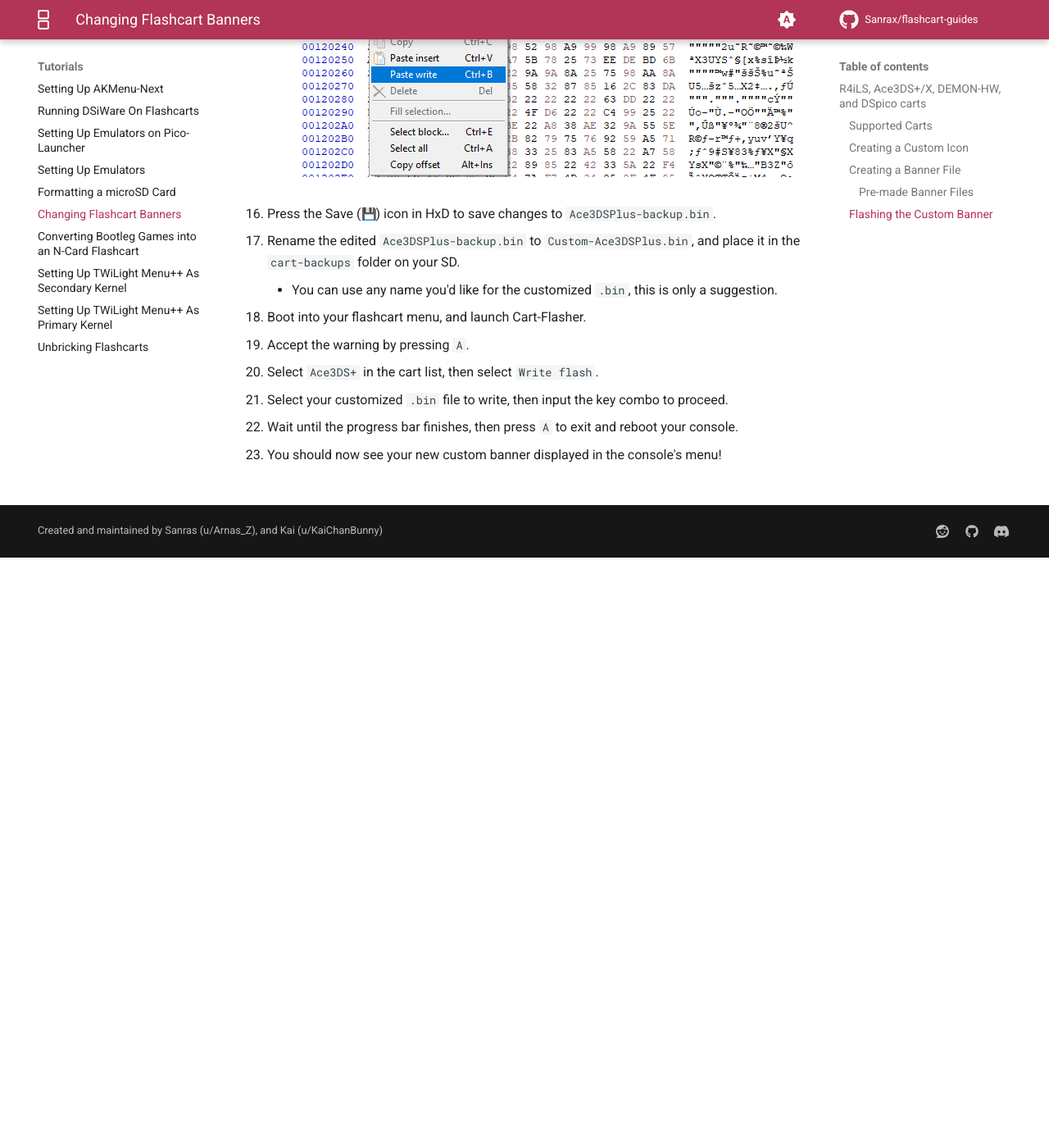
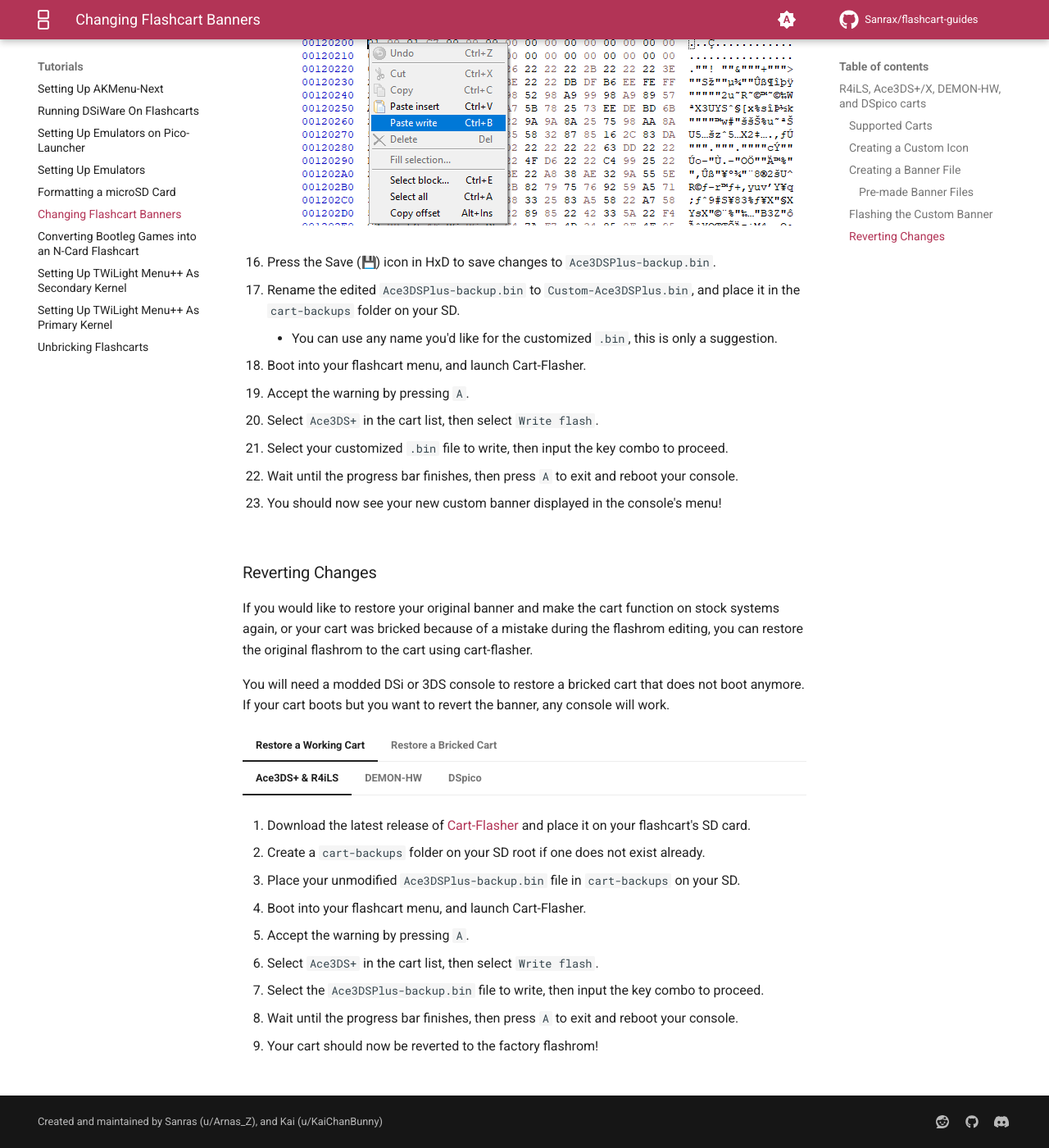
Before and after one commit to Sanrax/flashcart-guides, an MkDocs documentation site: the page built from docs/tutorials/icon-change.md, in a window 1280 px wide and 1400 px high, scrolled down 4932 px. Shown: the whole window at 82% size. Built offline with MkDocs 1.6.1 and Material for MkDocs 9.7.7, drawn with Linux system fonts in a browser that asks for light colours; emoji names are drawn with the system emoji font; comment, search, counter and statistics services are not loaded; before the commit the page ends 5612 px from its top, so only the background shows below that; some of the changed text lies outside the part shown.

Commit message:
Add instructions to revert changes in banner change guide

```diff
--- a/docs/tutorials/icon-change.md
+++ b/docs/tutorials/icon-change.md
@@ -172,6 +172,7 @@
     1. Power off your system, then insert the SD card into your PC.
 
     1. Navigate to `cart-backups` on the SD card, and copy `Ace3DSPlus-backup.bin` to your PC.
+        - Keep an unmodified version of this file in a safe location so you can restore your cart if anything goes wrong.
 
     1. Download and install [HxD](https://mh-nexus.de/en/downloads.php?product=HxD20){target="_blank"} (or any other hex editor for your operating system) on your PC.
 
@@ -227,6 +228,7 @@
     1. Power off your system, then insert the SD card into your PC.
 
     1. Navigate to `cart-backups` on the SD card, and copy `r4isdhc-backup.bin` to your PC.
+        - Keep an unmodified version of this file in a safe location so you can restore your cart if anything goes wrong.
 
     1. Download and install [HxD](https://mh-nexus.de/en/downloads.php?product=HxD20){target="_blank"} (or any other hex editor for your operating system) on your PC.
 
@@ -288,3 +290,115 @@
     1. A drive called `RPI-RP2` will appear. Drag & drop the `DSpico_custom.uf2` file into this drive. The drive should then automatically eject and disappear from your computer, indicating the DSpico has processed and installed the firmware. This can sometimes take a few seconds.
 
     1. Insert the DSpico into your console, and boot it up. You should now see your new custom banner displayed in the console's menu!
+
+### Reverting Changes
+
+If you would like to restore your original banner and make the cart function on stock systems again, or your cart was bricked because of a mistake during the flashrom editing, you can restore the original flashrom to the cart using cart-flasher.
+
+You will need a modded DSi or 3DS console to restore a bricked cart that does not boot anymore. If your cart boots but you want to revert the banner, any console will work.
+
+=== "Restore a Working Cart"
+
+    === "Ace3DS+ & R4iLS"
+
+        1. Download the latest release of [Cart-Flasher](https://github.com/tasken/Cart-Flasher/releases/latest/download/cart_flasher.nds) and place it on your flashcart's SD card.
+
+        1. Create a `cart-backups` folder on your SD root if one does not exist already.
+
+        1. Place your unmodified `Ace3DSPlus-backup.bin` file in `cart-backups` on your SD.
+
+        1. Boot into your flashcart menu, and launch Cart-Flasher.
+
+        1. Accept the warning by pressing `A`.
+
+        1. Select `Ace3DS+` in the cart list, then select `Write flash`.
+
+        1. Select the `Ace3DSPlus-backup.bin` file to write, then input the key combo to proceed.
+
+        1. Wait until the progress bar finishes, then press `A` to exit and reboot your console.
+
+        1. Your cart should now be reverted to the factory flashrom!
+
+    === "DEMON-HW"
+
+        1. Download the latest release of [Cart-Flasher](https://github.com/tasken/Cart-Flasher/releases/latest/download/cart_flasher.nds) and place it on your flashcart's SD card.
+
+        1. Create a `cart-backups` folder on your SD root if one does not exist already.
+
+        1. Place your unmodified `r4isdhc-backup.bin` file in `cart-backups` on your SD.
+
+        1. Boot into your flashcart menu, and launch Cart-Flasher.
+
+        1. Accept the warning by pressing `A`.
+
+        1. Select `R4iSDHC` in the cart list, then select `Write flash`.
+
+        1. Select the `r4isdhc-backup.bin` file to write, then input the key combo to proceed.
+
+        1. Wait until the progress bar finishes, then press `A` to exit and reboot your console.
+
+        1. Your cart should now be reverted to the factory flashrom!
+
+    === "DSpico"
+
+        Reverting the DSpico banner to stock is as simple as reflashing the regular `.uf2` firmware.
+
+        Follow the [DSPico setup guide](../cart-guides/dspico.md) to get a fresh copy of the firmware.
+
+=== "Restore a Bricked Cart"
+
+    === "Ace3DS+ & R4iLS"
+
+        1. Ensure that you have [TWiLight Menu++](https://wiki.ds-homebrew.com/twilightmenu/) installed on a modded DSi or 3DS console.
+            - DSi CFW guide can be found [here](https://dsi.cfw.guide). 3DS CFW guide is [here](https://3ds.hacks.guide).
+
+        1. Download the latest release of [Cart-Flasher](https://github.com/tasken/Cart-Flasher/releases/latest/download/cart_flasher.nds) and place it on your console's SD card.
+
+        1. Create a `cart-backups` folder on your SD root if one does not exist already.
+
+        1. Place your unmodified `Ace3DSPlus-backup.bin` file in `cart-backups` on your console's SD.
+
+        1. Insert your cart into the console.
+
+        1. Boot into TWiLight Menu++, and launch Cart-Flasher.
+
+        1. Accept the warning by pressing `A`.
+
+        1. Select `Ace3DS+` in the cart list, then select `Write flash`.
+
+        1. Select the `Ace3DSPlus-backup.bin` file to write, then input the key combo to proceed.
+
+        1. Wait until the progress bar finishes, then press `A` to exit and reboot your console.
+
+        1. Your cart should now be reverted to the factory flashrom!
+
+    === "DEMON-HW"
+
+        1. Ensure that you have [TWiLight Menu++](https://wiki.ds-homebrew.com/twilightmenu/) installed on a modded DSi or 3DS console.
+            - DSi CFW guide can be found [here](https://dsi.cfw.guide). 3DS CFW guide is [here](https://3ds.hacks.guide).
+
+        1. Download the latest release of [Cart-Flasher](https://github.com/tasken/Cart-Flasher/releases/latest/download/cart_flasher.nds) and place it on your console's SD card.
+
+        1. Create a `cart-backups` folder on your SD root if one does not exist already.
+
+        1. Place your unmodified `r4isdhc-backup.bin` file in `cart-backups` on your console's SD.
+
+        1. Insert your cart into the console.
+
+        1. Boot into TWiLight Menu++, and launch Cart-Flasher.
+
+        1. Accept the warning by pressing `A`.
+
+        1. Select `R4iSDHC` in the cart list, then select `Write flash`.
+
+        1. Select the `r4isdhc-backup.bin` file to write, then input the key combo to proceed.
+
+        1. Wait until the progress bar finishes, then press `A` to exit and reboot your console.
+
+        1. Your cart should now be reverted to the factory flashrom!
+
+    === "DSpico"
+
+        Reverting the DSpico banner to stock is as simple as reflashing the regular `.uf2` firmware.
+
+        Follow the [DSPico setup guide](../cart-guides/dspico.md) to get a fresh copy of the firmware.
```
